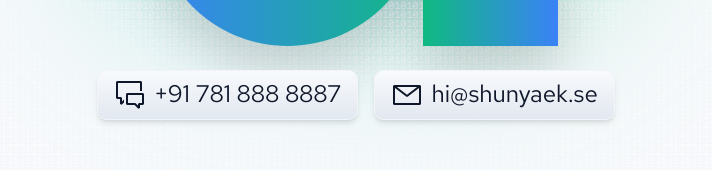
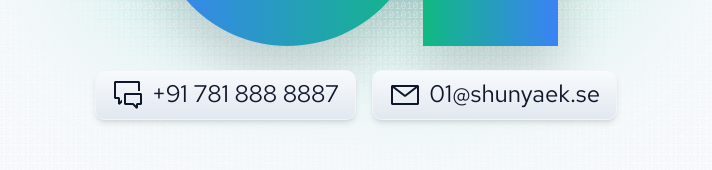
Before and after one commit to shunyaek/shunyaek.github.io, a Next.js app in the folder client/: page / in a window 1280 px wide. Shown: the part 368-538 px from the top of the page, without its empty margins (284-996 px from the left). Built offline with nearby package versions, Linux system fonts and the light colour scheme; a web font is replaced by a local one.

Commit message:
new email

```diff
--- a/client/app/page.tsx
+++ b/client/app/page.tsx
@@ -35,7 +35,7 @@ type ContactButtonType = {
 export default function Home() {
   const contactButtons: ContactButtonType[] = [
     { type: "Chat", title: "+91 781 888 8887", path: "https://wa.me/message/HDI26CHRSLLUP1" },
-    { type: "E-Mail", title: "hi@shunyaek.se", path: "mailto:hi@shunyaek.se" },
+    { type: "E-Mail", title: "01@shunyaek.se", path: "mailto:01@shunyaek.se" },
   ];
   const [currentTextIndex, setCurrentTextIndex] = useState<number>(0)
   const [textAtCursor, setTextAtCursor] = useState<string>("")
```
